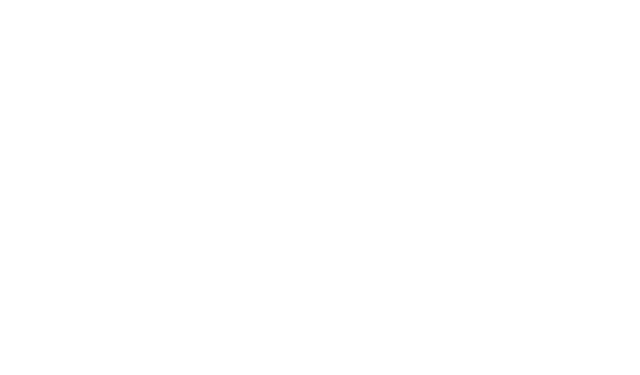
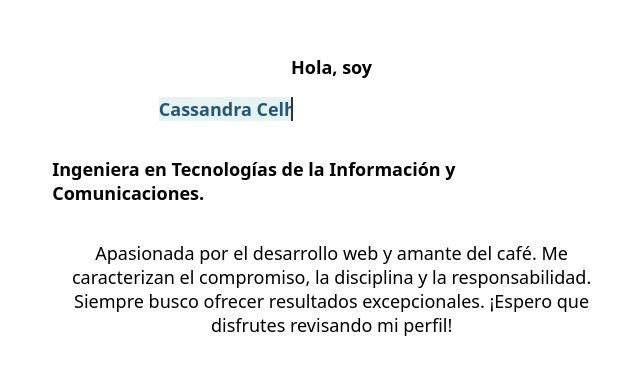
Before and after one commit to CassandraCHZ/portafolioWeb, a React (Create React App) app: page / in a window 1280 px wide. Shown: the part 2736-3111 px from the top of the page, without its empty margins (19-659 px from the left). Before the commit the page ends 2509 px from the top, so only its background shows below. Built offline with nearby package versions, Linux system fonts and the light colour scheme.

Commit message:
agregue footer a la navegación

```diff
--- a/src/App.js
+++ b/src/App.js
@@ -28,6 +28,9 @@ export default function App() {
       <div id="educacion" ref={skillsRef}>
         <Skills />
       </div>
+      <div id="contactame" ref={contacmeRef}>
+        <Contactme />
+      </div>
     </div>
   );
 };
--- a/src/contactMeFooter/contactme.js
+++ b/src/contactMeFooter/contactme.js
@@ -0,0 +1,28 @@
+
+import './contactme.modules.css';
+import React from 'react';
+
+function AboutMe() {
+
+    return (
+        <div className="container">
+            <div className="leftColumn">
+                <div className="header">
+                    <span>Hola, soy</span>
+                    <div className="typing-container">
+                        <p className="typing-text">Cassandra Celheoltl Hernández Zavala</p>
+                    </div>
+                    <p>
+                        Ingeniera en Tecnologías de la Información y Comunicaciones.
+                    </p>
+                    <p className='text'>
+                        Apasionada por el desarrollo web y amante del café. Me caracterizan el compromiso, la disciplina y la responsabilidad. Siempre busco ofrecer resultados excepcionales. ¡Espero que disfrutes revisando mi perfil!
+                    </p>
+                </div>
+            </div>
+
+        </div>
+    );
+}
+
+export default AboutMe;
--- a/src/navigation/navbar.js
+++ b/src/navigation/navbar.js
@@ -36,8 +36,8 @@ const Navbar = ({ refs }) => {
                 <li className={activeSection === 'skills' ? 'active' : ''}>
                     <a href="#skills" onClick={() => scrollToSection(refs.skillsRef)} className="btnfos btnfos-2">Skills</a>
                 </li>
-                <li>
-                    <a href="/" className="btnfos btnfos-2">Contáctame</a>
+                <li className={activeSection === 'contactame' ? 'active' : ''}>
+                    <a href="#contactame" onClick={() => scrollToSection(refs.contacmeRef)} className="btnfos btnfos-2">Contáctame</a>
                 </li>
             </ul>
         </nav>
```
